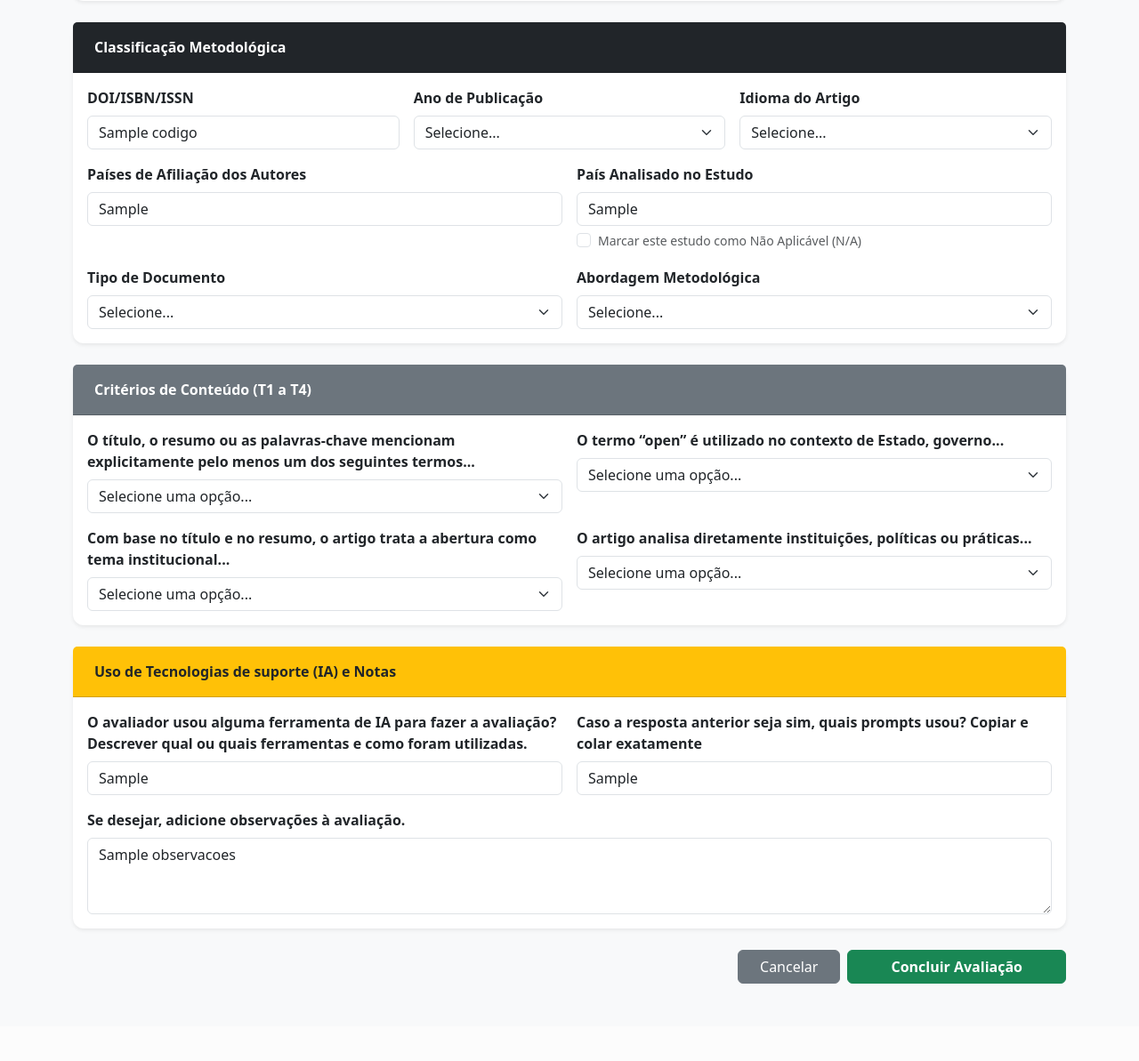
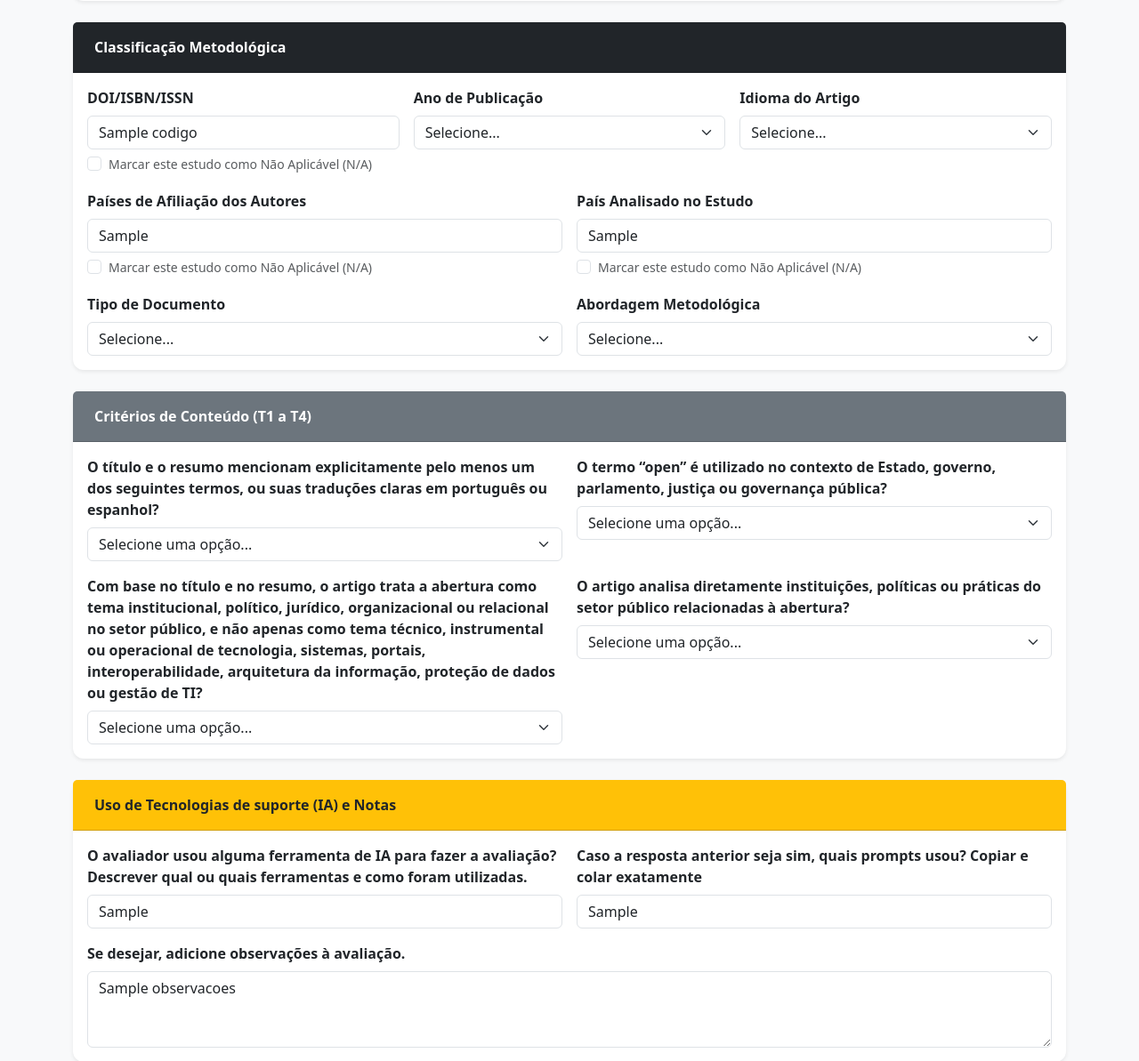
Before and after one commit to 8afael/estado, a Python web app: template backend/app/templates/avaliacao_form.html in a window 1280 px wide. Shown: the part 555-1748 px from the top of the page at 89% size. Before the commit the page ends 1661 px from the top, so only its background shows below. Run offline with Jinja, Linux system fonts and the light colour scheme; the template is opened without the code that fills it: most values are stand-ins (such as "Sample title", 1, 10 or a date in 2020).

Commit message:
db updated

```diff
--- a/backend/app/templates/avaliacao_form.html
+++ b/backend/app/templates/avaliacao_form.html
@@ -38,7 +38,6 @@
             <span class="fw-bold">
                 <i class="bi bi-info-circle-fill me-2"></i> Identificação do Artigo e Avaliador
             </span>
-            {# 🟢 Alterado para ler a variável isolada artigo_link #}
             {% if artigo_link %}
                 <a href="{{ artigo_link }}" target="_blank" class="btn btn-sm btn-primary fw-semibold">
                     <i class="bi bi-box-arrow-up-right me-1"></i> Abrir Artigo Original
@@ -78,6 +77,10 @@
             <div class="col-md-4">
                 <label class="form-label fw-semibold" for="codigo">DOI/ISBN/ISSN</label>
                 <input type="text" name="codigo" id="codigo" class="form-control" value="{{ avaliacao.codigo or '' }}" required placeholder="DOI, ISBN ...">
+                <div class="form-check mt-1">
+                    <input class="form-check-input" type="checkbox" id="doisNA" onclick="doiNA()">
+                    <label class="form-check-label small text-muted" for="doisNA">Marcar este estudo como Não Aplicável (N/A)</label>
+                </div>
             </div>
 
             <div class="col-md-4">
@@ -102,12 +105,16 @@
 
             <div class="col-md-6">
                 <label class="form-label fw-semibold" for="paises_afiliacao">Países de Afiliação dos Autores</label>
-                <input type="text" name="paises_autores" id="paises_afiliacao" class="form-control" value="{{ avaliacao.paises_autores or '' }}" placeholder="Digite para buscar os países..." autocomplete="off" list="listaPaises">
+                <input type="text" name="paises_autores" id="paises_afiliacao" class="form-control" value="{{ avaliacao.paises_autores or '' }}" placeholder="Digite para buscar os países..." autocomplete="off" list="listaPaises" required>
+                <div class="form-check mt-1">
+                    <input class="form-check-input" type="checkbox" id="autoresNA" onclick="paisesAutoresNA()">
+                    <label class="form-check-label small text-muted" for="autoresNA">Marcar este estudo como Não Aplicável (N/A)</label>
+                </div>
             </div>
 
             <div class="col-md-6">
                 <label class="form-label fw-semibold" for="pais_estudado">País Analisado no Estudo</label>
-                <input type="text" name="pais_estudado" id="pais_estudado" class="form-control" value="{{ avaliacao.pais_estudado or '' }}" placeholder="Digite para buscar o país ou selecione N/A..." autocomplete="off" list="listaPaises">
+                <input type="text" name="pais_estudado" id="pais_estudado" class="form-control" value="{{ avaliacao.pais_estudado or '' }}" placeholder="Digite para buscar o país ou selecione N/A..." autocomplete="off" list="listaPaises" required>
                 <div class="form-check mt-1">
                     <input class="form-check-input" type="checkbox" id="checkNA" onclick="marcarComoNA()">
                     <label class="form-check-label small text-muted" for="checkNA">Marcar este estudo como Não Aplicável (N/A)</label>
@@ -142,7 +149,7 @@
         </div>
         <div class="card-body row g-3">
             <div class="col-md-6">
-                <label class="form-label fw-semibold" for="t1">O título, o resumo ou as palavras-chave mencionam explicitamente pelo menos um dos seguintes termos...</label>
+                <label class="form-label fw-semibold" for="t1">O título e o resumo mencionam explicitamente pelo menos um dos seguintes termos, ou suas traduções claras em português ou espanhol?</label>
                 <select name="t1_termos_chave" id="t1" class="form-select" required>
                     <option value="">Selecione uma opção...</option>
                     {% for opt in dicionarios.t1_opcoes %}
@@ -152,7 +159,7 @@
             </div>
 
             <div class="col-md-6">
-                <label class="form-label fw-semibold" for="t2">O termo “open” é utilizado no contexto de Estado, governo...</label>
+                <label class="form-label fw-semibold" for="t2">O termo “open” é utilizado no contexto de Estado, governo, parlamento, justiça ou governança pública?</label>
                 <select name="t2_contexto_publico" id="t2" class="form-select" required>
                     <option value="">Selecione uma opção...</option>
                     {% for opt in dicionarios.t2_opcoes %}
@@ -162,7 +169,7 @@
             </div>
 
             <div class="col-md-6">
-                <label class="form-label fw-semibold" for="t3">Com base no título e no resumo, o artigo trata a abertura como tema institucional...</label>
+                <label class="form-label fw-semibold" for="t3">Com base no título e no resumo, o artigo trata a abertura como tema institucional, político, jurídico, organizacional ou relacional no setor público, e não apenas como tema técnico, instrumental ou operacional de tecnologia, sistemas, portais, interoperabilidade, arquitetura da informação, proteção de dados ou gestão de TI?</label>
                 <select name="t3_tema_institucional" id="t3" class="form-select" required>
                     <option value="">Selecione uma opção...</option>
                     {% for opt in dicionarios.t3_opcoes %}
@@ -172,7 +179,7 @@
             </div>
 
             <div class="col-md-6">
-                <label class="form-label fw-semibold" for="t4">O artigo analisa diretamente instituições, políticas ou práticas...</label>
+                <label class="form-label fw-semibold" for="t4">O artigo analisa diretamente instituições, políticas ou práticas do setor público relacionadas à abertura?</label>
                 <select name="t4_analise_direta" id="t4" class="form-select" required>
                     <option value="">Selecione uma opção...</option>
                     {% for opt in dicionarios.t4_opcoes %}
@@ -192,20 +199,20 @@
                 <label class="form-label fw-semibold" for="usou_ia">O avaliador usou alguma ferramenta de IA para fazer a avaliação? Descrever qual ou quais ferramentas e como foram utilizadas.</label>
                 <input type="text" name="usou_ia" id="usou_ia" class="form-control"
                        value="{% if avaliacao and avaliacao.usou_ia %}{{ avaliacao.usou_ia }}{% endif %}"
-                       placeholder="Ex: Sim, ChatGPT-4o para sumarização">
+                       placeholder="Ex: Não / Sim, ChatGPT-4o para sumarização" required>
             </div>
 
             <div class="col-md-6">
                 <label class="form-label fw-semibold" for="ia_prompts">Caso a resposta anterior seja sim, quais prompts usou? Copiar e colar exatamente</label>
                 <input type="text" name="ia_prompts" id="ia_prompts" class="form-control"
                        value="{% if avaliacao and avaliacao.ia_prompts %}{{ avaliacao.ia_prompts }}{% endif %}"
-                       placeholder="Descreva os prompts/instruções que forneceu à IA">
+                       placeholder="Digite os prompts ou 'Não aplicável'" required>
             </div>
 
             <div class="col-md-12">
                 <label class="form-label fw-semibold" for="observacoes">Se desejar, adicione observações à avaliação.</label>
                 <textarea name="observacoes" id="observacoes" class="form-control" rows="3"
-                          placeholder="Insira considerações adicionais pertinentes...">{% if avaliacao and avaliacao.observacoes %}{{ avaliacao.observacoes }}{% endif %}</textarea>
+                          placeholder="Insira considerações adicionais pertinentes ou 'Nenhuma'..." required>{% if avaliacao and avaliacao.observacoes %}{{ avaliacao.observacoes }}{% endif %}</textarea>
             </div>
         </div>
     </div>
@@ -234,5 +241,30 @@ function marcarComoNA() {
         inputPais.removeAttribute('readonly');
     }
 }
+
+function paisesAutoresNA() {
+    const checkbox = document.getElementById('autoresNA');
+    const inputPais = document.getElementById('paises_afiliacao');
+    if (checkbox.checked) {
+        inputPais.value = "N/A";
+        inputPais.setAttribute('readonly', true);
+    } else {
+        inputPais.value = "";
+        inputPais.removeAttribute('readonly');
+    }
+}
+
+function doiNA() {
+    const checkbox = document.getElementById('doisNA');
+    const inputPais = document.getElementById('codigo');
+    if (checkbox.checked) {
+        inputPais.value = "N/A";
+        inputPais.setAttribute('readonly', true);
+    } else {
+        inputPais.value = "";
+        inputPais.removeAttribute('readonly');
+    }
+}
+
 </script>
 {% endblock %}
```
Also changed, not shown: data/estado_aberto.db.
